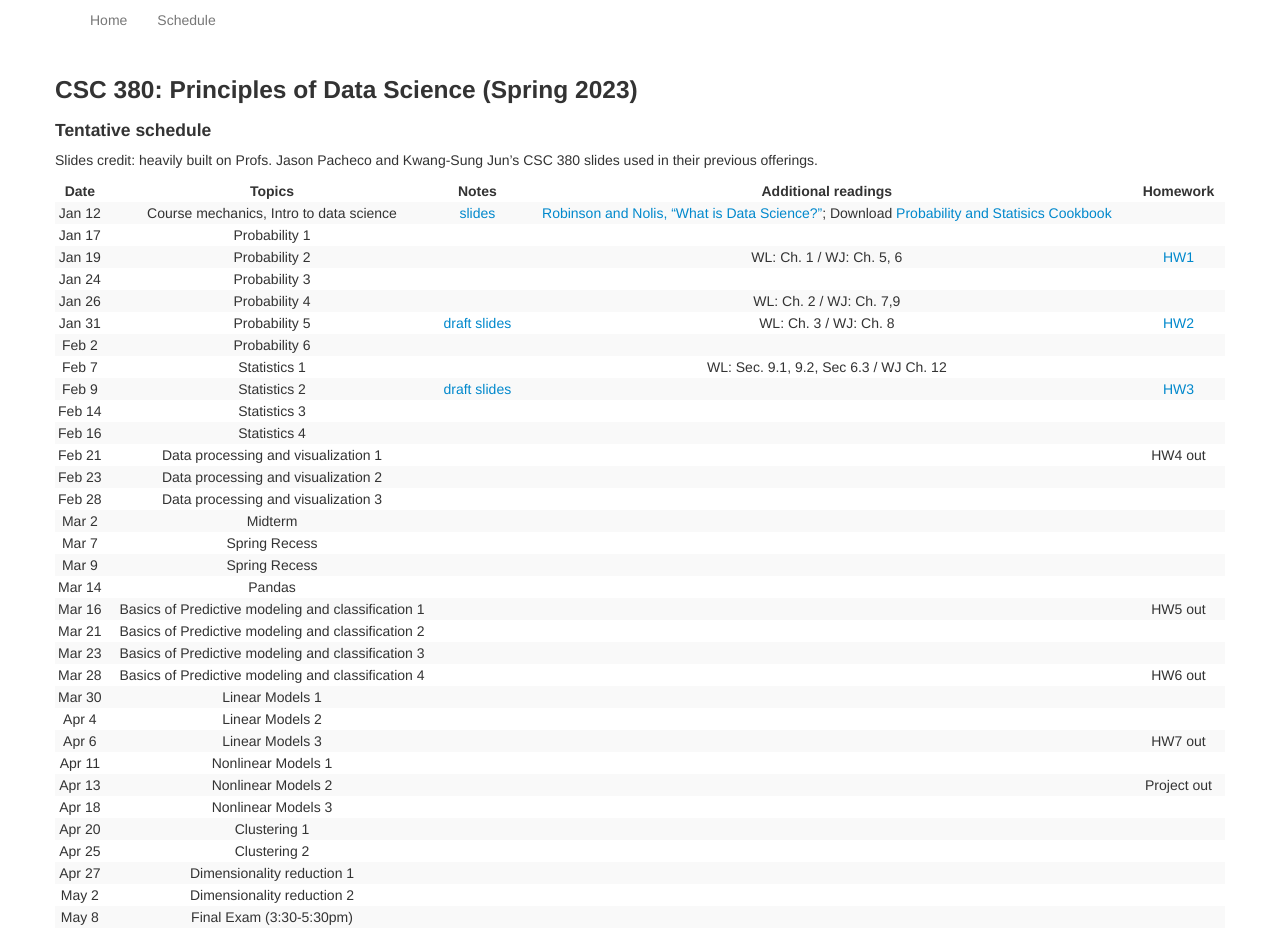
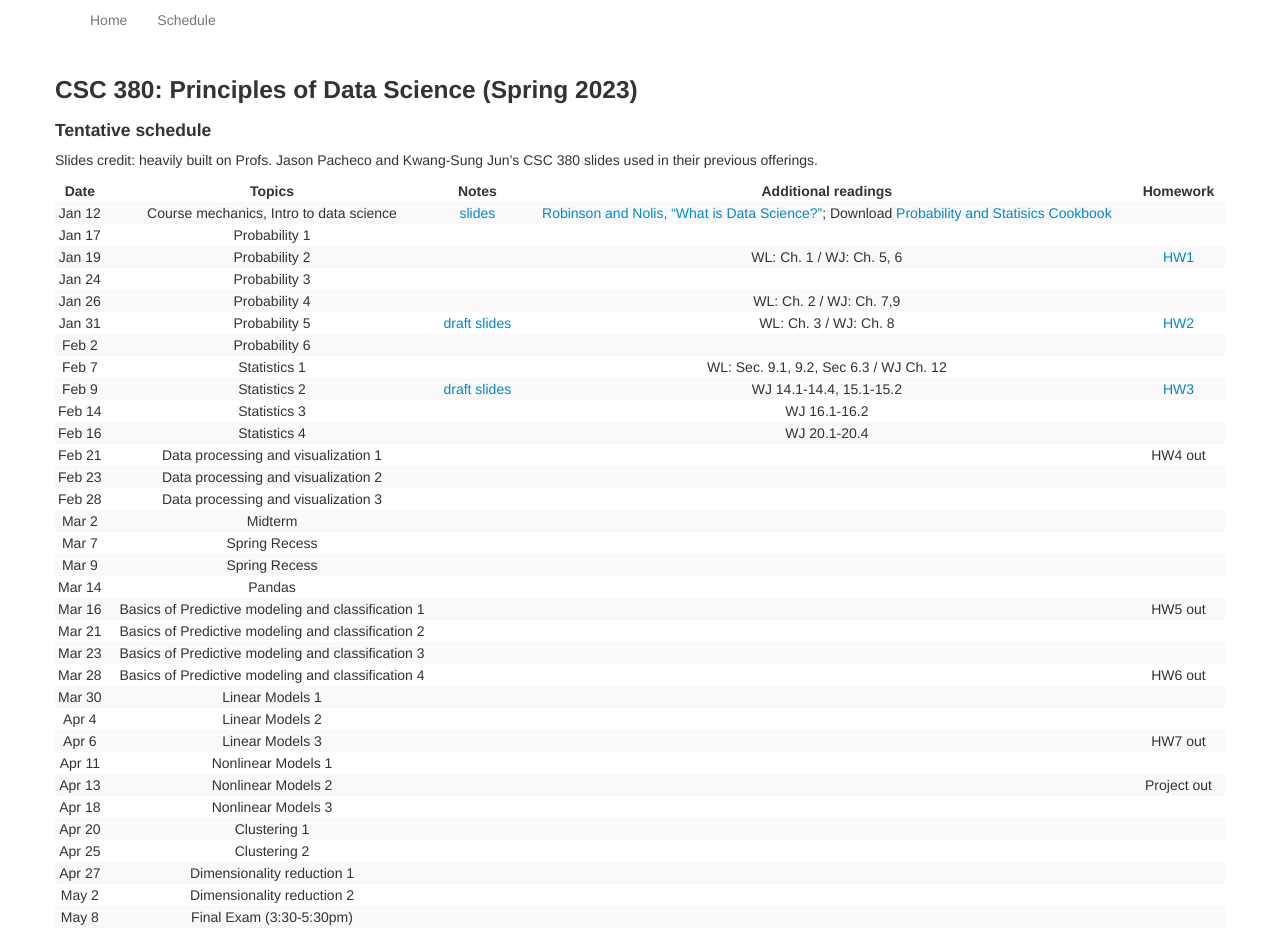
Before and after one commit to zcc1307/csc380-sp22, a Jekyll site: the page built from schedule.md, in a window 1280 px wide. Built offline with Jekyll 4.4.1, drawn with Linux system fonts in a browser that asks for light colours.

Commit message:
Update schedule.md

```diff
--- a/schedule.md
+++ b/schedule.md
@@ -22,9 +22,9 @@ Slides credit: heavily built on Profs. Jason Pacheco and Kwang-Sung Jun's CSC 38
 | Jan 31 |                                                      Probability 5                                                       |      [draft slides](https://zcc1307.github.io/csc380-sp23/Slides/23s380%2002%20probability_draft.pdf)                                                                     |  WL: Ch. 3 / WJ: Ch. 8 |  [HW2](https://zcc1307.github.io/csc380-sp23/hws/CSC_380_HW2.pdf) |  |
 | Feb 2  |                                                      Probability 6                                                                 |                                                                             |  | |  |
 | Feb 7  |                                                      Statistics 1                                                                  |                                                                              | WL: Sec. 9.1, 9.2, Sec 6.3 / WJ Ch. 12 |  |  |
-| Feb 9  |                                                      Statistics 2                                                                  |        [draft slides](https://zcc1307.github.io/csc380-sp23/Slides/23s380%2003%20statistics_draft.pdf)                                                                     |  | [HW3](https://zcc1307.github.io/csc380-sp23/hws/CSC_380_HW3.pdf) |
-| Feb 14 |                                                      Statistics 3                                            |                                                                             |  |  |
-| Feb 16 |                                                      Statistics 4                                                                 |                                                                             |  |  |
+| Feb 9  |                                                      Statistics 2                                                                  |        [draft slides](https://zcc1307.github.io/csc380-sp23/Slides/23s380%2003%20statistics_draft.pdf)                                                                     |  WJ 14.1-14.4, 15.1-15.2 | [HW3](https://zcc1307.github.io/csc380-sp23/hws/CSC_380_HW3.pdf) |
+| Feb 14 |                                                      Statistics 3                                            |                                                                             | WJ 16.1-16.2 |  |
+| Feb 16 |                                                      Statistics 4                                                                 |                                                                            | WJ 20.1-20.4  |  |
 | Feb 21 |                                          Data processing and visualization 1                                                         |                                                                             |  | HW4 out |
 | Feb 23 |                                          Data processing and visualization 2                                             |                                                                             |  |  |
 | Feb 28 |                                          Data processing and visualization 3                                                                             |                                                                             |  |  |
```
